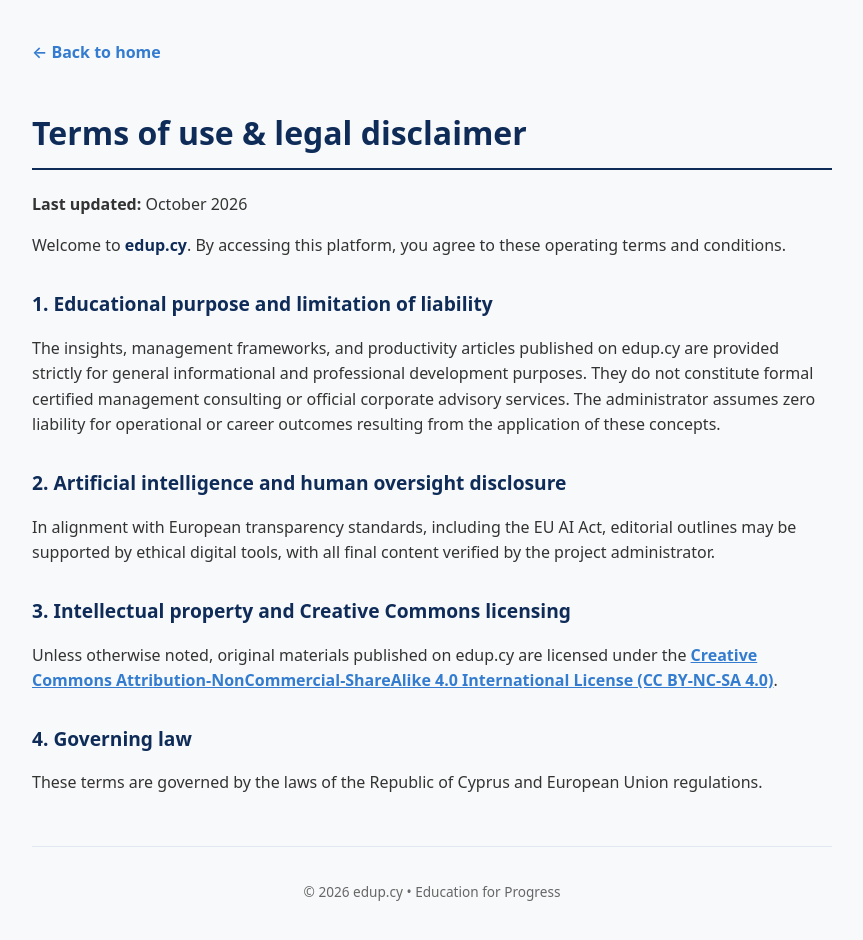
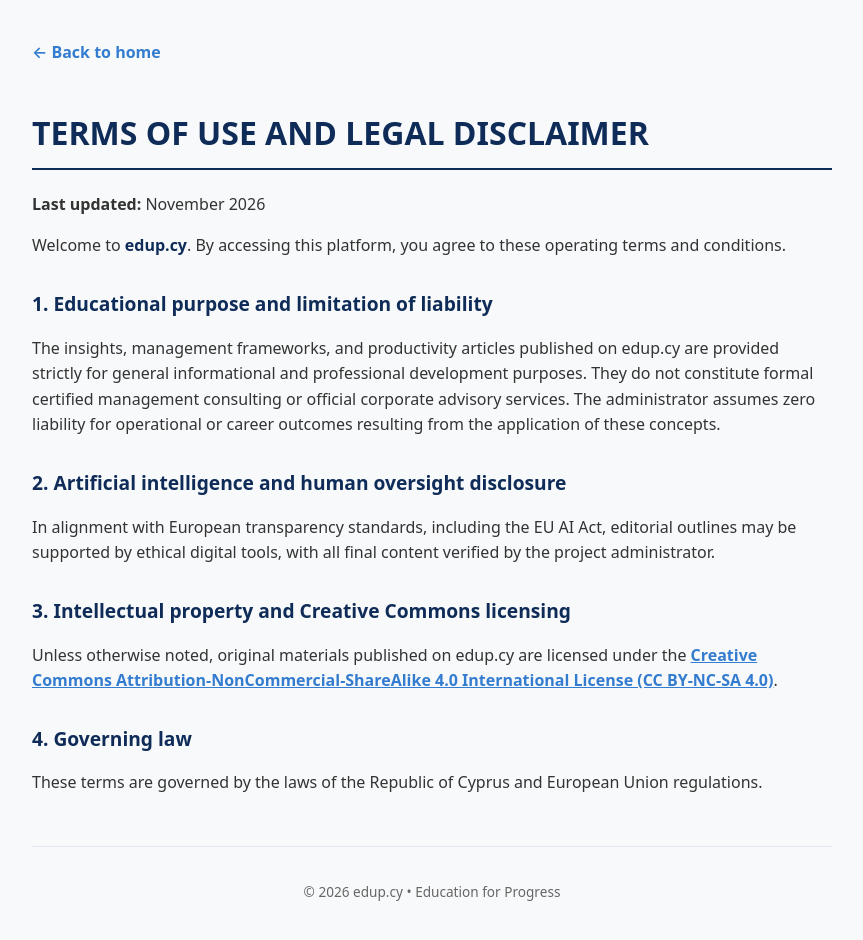
Before and after one commit to EDUP-CY/edup-landing, a plain HTML site: page terms-of-use.html in a window 1280 px wide. Shown: the whole page, without its empty margins (208-1071 px from the left). Drawn offline with Linux system fonts and the light colour scheme.

Commit message:
Revise terms of use title and update date
Updated the title and last updated date in the terms of use.

```diff
--- a/terms-of-use.html
+++ b/terms-of-use.html
@@ -3,7 +3,7 @@
 <head>
     <meta charset="UTF-8">
     <meta name="viewport" content="width=device-width, initial-scale=1.0">
-    <title>Terms of Use & Legal Disclaimer - edup.cy</title>
+    <title>Terms of Use and Legal Disclaimer - edup.cy</title>
     <style>
         body { font-family: system-ui, -apple-system, sans-serif; line-height: 1.6; color: #333; max-width: 800px; margin: 0 auto; padding: 40px 20px; background-color: #F8F9FA; }
         h1 { color: #0F2C59; border-bottom: 2px solid #0F2C59; padding-bottom: 10px; }
@@ -17,8 +17,8 @@
 <body>
     <a href="index.html" class="back-link">&larr; Back to home</a>
 
-    <h1>Terms of use & legal disclaimer</h1>
-    <p><strong>Last updated:</strong> October 2026</p>
+    <h1>TERMS OF USE AND LEGAL DISCLAIMER</h1>
+    <p><strong>Last updated:</strong> November 2026</p>
 
     <p>Welcome to <span style="color: #0F2C59; font-weight: bold;">edup.cy</span>. By accessing this platform, you agree to these operating terms and conditions.</p>
 
```
